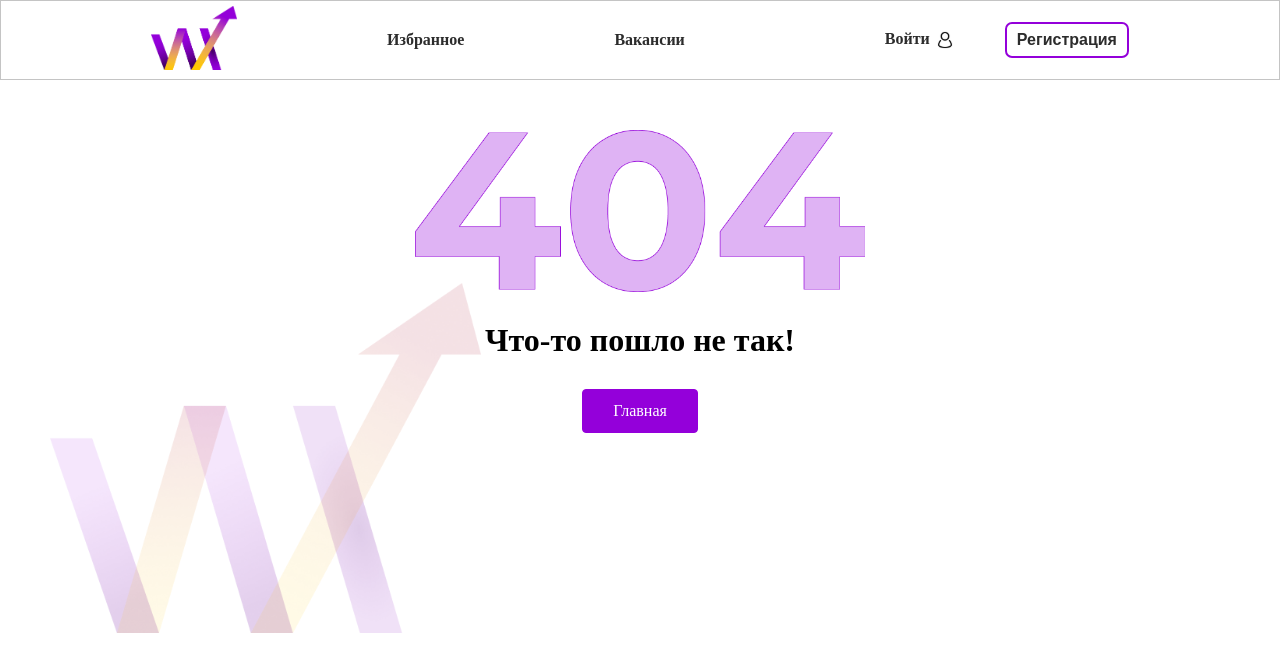
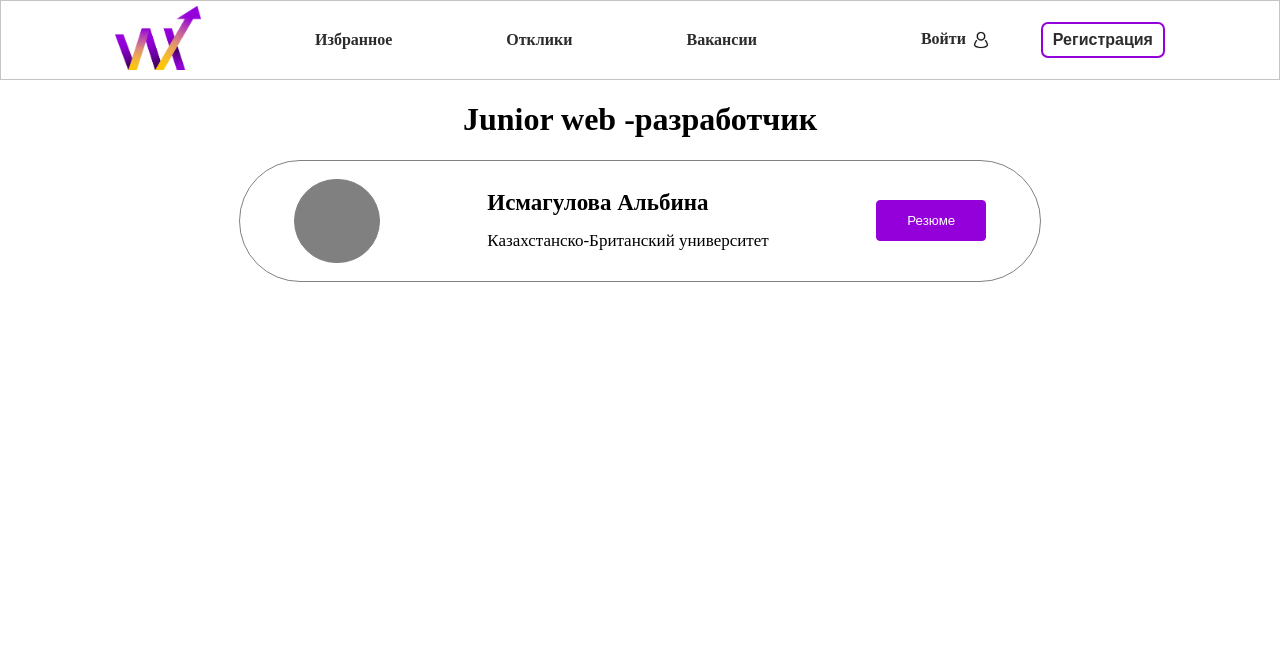
Before and after one commit to ZinollinIlyas/Wexup, a React (Create React App) app in the folder wexup-frontend/: page /responses in a window 1280 px wide. Shown: the top 672 px of the page. Built offline with nearby package versions, Linux system fonts and the light colour scheme.

Commit message:
add Responses

```diff
--- a/wexup-frontend/src/App.js
+++ b/wexup-frontend/src/App.js
@@ -17,6 +17,7 @@ import VacancyContent from "./components/VacancyContent/VacancyContent";
 import ErrorPage from "./components/ErrorPage/ErrorPage";
 import {UserContext} from "./UserContext";
 import VacancyPage from "./components/VacancyPage/VacancyPage";
+import Responces from "./components/Responces/Responces";
 
 
 export const App = () => {
@@ -64,6 +65,8 @@ export const App = () => {
                    </Route>
                    <Route path="/privateOffice" element={<PrivateOffice/>} />
                    <Route path="/privateOffice/Company" element={<OfficeCompany/>} />
+                   <Route path="/responses" element={<Responces/>} />
+
                    <Route path="*" element={<ErrorPage/>}/>
                </Routes>
            </BrowserRouter>
--- a/wexup-frontend/src/components/Navbar/navbar.jsx
+++ b/wexup-frontend/src/components/Navbar/navbar.jsx
@@ -95,6 +95,12 @@ const Navbar = () => {
                    Избранное
                </a>
            </div>
+            <div className="navbar-faq">
+               <a className="navbar-link"
+                  href="/responses">
+                   Отклики
+               </a>
+           </div>
             <div className="navbar-students">
                <a className="navbar-link"
                   href="/">
--- /dev/null
+++ b/wexup-frontend/src/components/Responces/Responces.css
@@ -0,0 +1,39 @@
+
+.responses {
+    display: flex;
+    flex-direction: column;
+    justify-content: center;
+    align-items: center;
+}
+.responseContentBlock {
+     min-width: 800px;
+    min-height: 120px;
+    border: 1px solid #838080;
+    border-radius: 66px;
+    display: flex;
+    align-items: center;
+    justify-content: space-around;
+}
+.responseBlockAva {
+    max-width: 80px;
+    min-height: 80px;
+    background-color: grey;
+    border-radius: 100px;
+    border: 1px solid grey;
+}
+.responseBlockName {
+    margin: 0;
+    margin-bottom: 15px;
+    font-size: 23px;
+}
+.responseBlockUni {
+    font-size: 17px;
+}
+.responseResumeBtn {
+    background: #9400DA;
+    border-radius: 4px;
+    padding: 12px 30px;
+    color: #FFFFFF;
+    border: 1px solid #9400DA;
+    cursor: pointer;
+}
--- /dev/null
+++ b/wexup-frontend/src/components/Responces/Responces.jsx
@@ -0,0 +1,30 @@
+import React from "react"
+import "./Responces.css"
+
+
+const Responces = () => {
+    return (
+        <div>
+
+            <div className="responses">
+
+                <h1 className="responseTitle">
+                    Junior web -разработчик
+                </h1>
+
+                    <div className="responseContentBlock">
+                        <input className="responseBlockAva"/>
+                        <div className="responseDesc">
+                            <h3 className="responseBlockName">Исмагулова Альбина</h3>
+                            <div className="responseBlockUni">Казахстанско-Британский университет</div>
+                        </div>
+                        <div className="responseResume">
+                            <button className="responseResumeBtn">Резюме</button>
+                        </div>
+                    </div>
+            </div>
+        </div>
+    )
+}
+
+export  default Responces
```
